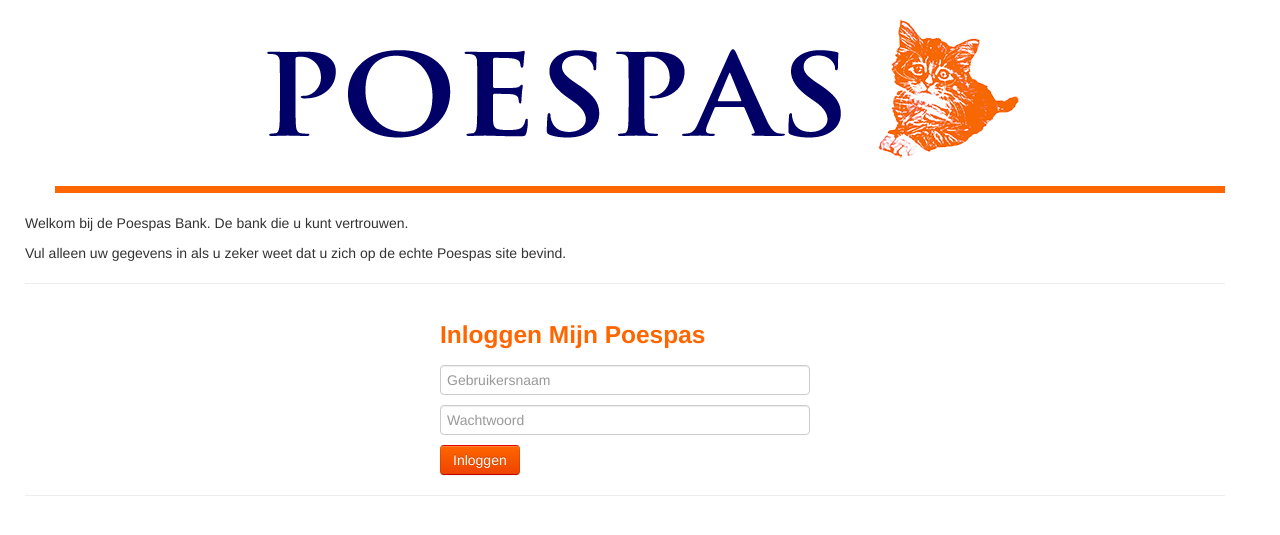
After one commit to Avans/Security-Workshop, a PHP site: page /bank/index_multi.php in a window 1280 px wide. The commit adds this page. Shown: the top 535 px of the page. Run offline with PHP 8.4, Linux system fonts and the light colour scheme.

Commit message:
Added multi_query exercise

```diff
--- /dev/null
+++ b/bank/index_multi.php
@@ -0,0 +1,108 @@
+<!DOCTYPE html>
+<html lang="en">
+  <head>
+    <meta charset="utf-8">
+    <title>Poespas Bank</title>
+    <meta name="viewport" content="width=device-width, initial-scale=1.0">
+    <meta name="description" content="">
+    <meta name="author" content="Paul Wagener">
+
+    <link id="callCss" rel="stylesheet" href="/themes/bank/bank.css" media="screen"/>
+    <link id="callCss" rel="stylesheet" href="/themes/css/bootstrap.min.css" media="screen"/>
+	<link href="/themes/css/bootstrap-responsive.min.css" rel="stylesheet"/>
+  </head>
+
+  <!-- De code in dit bestand is met opzet slecht en zeer onveilig opgezet.
+       GEBRUIK DEZE CODE NIET als referentiemateriaal voor je eigen PHP projecten! -->
+
+<body>
+<div id="header">
+<div class="container">
+
+<!-- Navbar ================================================== -->
+<div id="logoArea" class="navbar">
+    <a class="brand" href="/bank"><img src="/themes/images/poespas.png" title="De bank die u kunt vertrouwen"></a>
+</div>
+</div>
+</div>
+
+<!-- Header End====================================================================== -->
+<div id="mainBody">
+	<div class="container">
+	<div class="row">
+
+
+    <p>Welkom bij de Poespas Bank. De bank die u kunt vertrouwen.</p>
+    <p>Vul alleen uw gegevens in als u zeker weet dat u zich op de echte Poespas site bevind. </p>
+
+     <hr />
+
+<?php
+if($_POST) {
+    /**
+     * Maak verbinding met de database
+     */
+    $connection = new mysqli('localhost', 'bank', 'pass', 'bank')
+        or die('Kan geen verbinding maken met MySQL');
+
+    /**
+     * Zoek gebruiker in de database met de juiste gebruikersnaam en wachtwoord
+     */
+    $query = "SELECT * FROM gebruikers WHERE gebruikersnaam = '" . $_POST['gebruikersnaam'] . "' AND wachtwoord = '" . $_POST['wachtwoord'] . "'";
+
+    $connection->multi_query($query);
+
+    do {
+        $result = $connection->store_result();
+    } while (@$connection->next_result());
+
+    if($connection->error)
+        die('<div class="alert alert-danger">Query error: <pre>|' . $connection->error . '|</pre>Query: <code>' . $query . '</code> </div>');
+
+    /**
+     * Kijk of de query iets heeft teruggegeven. Anders geven we een error
+     */
+    if($result->num_rows == 0) {
+       die('<div class="alert alert-danger">Inlog gegevens niet correct</div>');
+    } else {
+
+        /**
+         * Gebruiker heeft correct ingelogd. Laat zijn balans zien
+         */
+         $row = $result->fetch_array();
+
+         echo "<div class=\"well\">Welkom terug " . $row['gebruikersnaam'] . "! ";
+         echo "Uw balans is op dit moment: <b>" . $row['balans'] . " euro</b></div>";
+    }
+    $connection->close();
+} else {
+
+    /**
+     * Laat inlogformulier zien
+     */
+?>
+    <div class="span4 signin-container">
+
+         <form class="form-signin" method="POST">
+             <h3 class="form-signin-heading">Inloggen Mijn Poespas</h3>
+             <input type="text" name="gebruikersnaam" class="input-block-level" placeholder="Gebruikersnaam">
+             <input type="text" name="wachtwoord" class="input-block-level" placeholder="Wachtwoord">
+         <button class="btn btn-primary" type="submit">Inloggen</button>
+      </form>
+     </div>
+
+<?php
+}
+?>
+		  </ul>
+	<hr class="soft"/>
+	</div>
+</div>
+
+</div>
+</div>
+</div>
+</div>
+<!-- MainBody End ============================= -->
+</body>
+</html>
--- a/index.php
+++ b/index.php
@@ -3,5 +3,7 @@ De virtuele machine werkt! Lees de opgave om te beginnen met hacken.
 <h1>SQL Injection</h1>
 
 <h2><a href="/bank/">Bank</a></h2>
+<a href="/bank/index_multi.php">Bank (multi_query)</a>
 
 <h2><a href="/webshop/">Webshop</a></h2>
+<a href="/webshop/product_detail_replace?id=1">Webshop (replace)</a>
```
